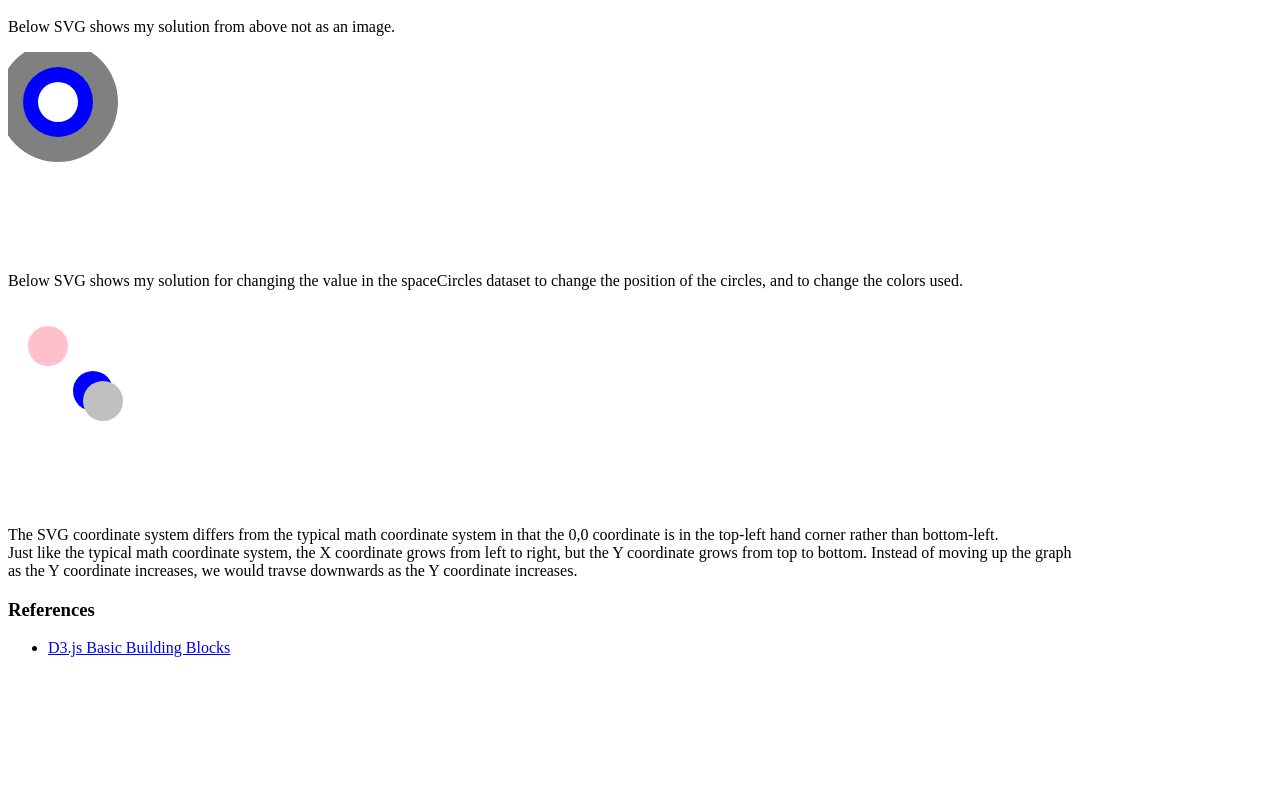
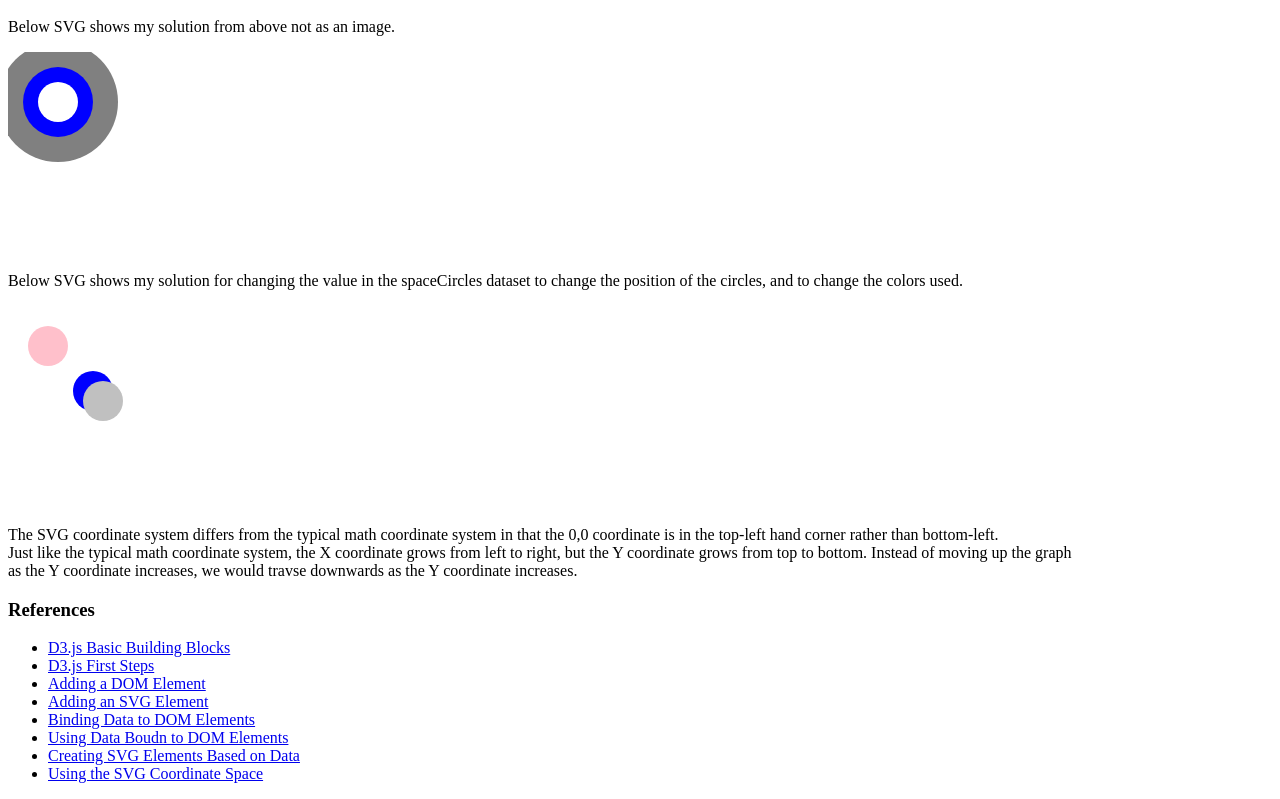
Before and after one commit to ericd9799/CS725_HW1_v2, a plain HTML site: page index.html in a window 1280 px wide. Shown: the part 629-1428 px from the top of the page. Before the commit the page ends 1302 px from the top, so only its background shows below. Drawn offline with Linux system fonts and the light colour scheme.

Commit message:
Added remaining references.

```diff
--- a/index.html
+++ b/index.html
@@ -26,7 +26,30 @@
 	<div>
 		<h3>References</h3>
 		<ul>
-			<li><a href="https://www.dashingd3js.com/basic-building-blocks">D3.js Basic Building Blocks</a> </li>
+			<li>
+			    <a href="https://www.dashingd3js.com/basic-building-blocks">D3.js Basic Building Blocks</a>
+		    </li>
+		    <li>
+		        <a href="https://www.dashingd3js.com/d3js-first-steps">D3.js First Steps</a>
+		    </li>
+		    <li>
+		        <a href="https://www.dashingd3js.com/adding-a-dom-element">Adding a DOM Element</a>
+		    </li>
+		    <li>
+		        <a href="https://www.dashingd3js.com/adding-an-svg-element">Adding an SVG Element</a>
+		    </li>
+		    <li>
+		        <a href="https://www.dashingd3js.com/binding-data-to-dom-elements">Binding Data to DOM Elements</a>
+		    </li>
+		    <li>
+		        <a href="https://www.dashingd3js.com/using-data-bound-to-dom-elements">Using Data Boudn to DOM Elements</a>
+		    </li>
+		    <li>
+		        <a href="https://www.dashingd3js.com/creating-svg-elements-based-on-data">Creating SVG Elements Based on Data</a>
+		    </li>
+		    <li>
+		        <a href="https://www.dashingd3js.com/using-the-svg-coordinate-space">Using the SVG Coordinate Space</a>
+		    </li>
 		</ul>
 	</div>
 </body>
```
